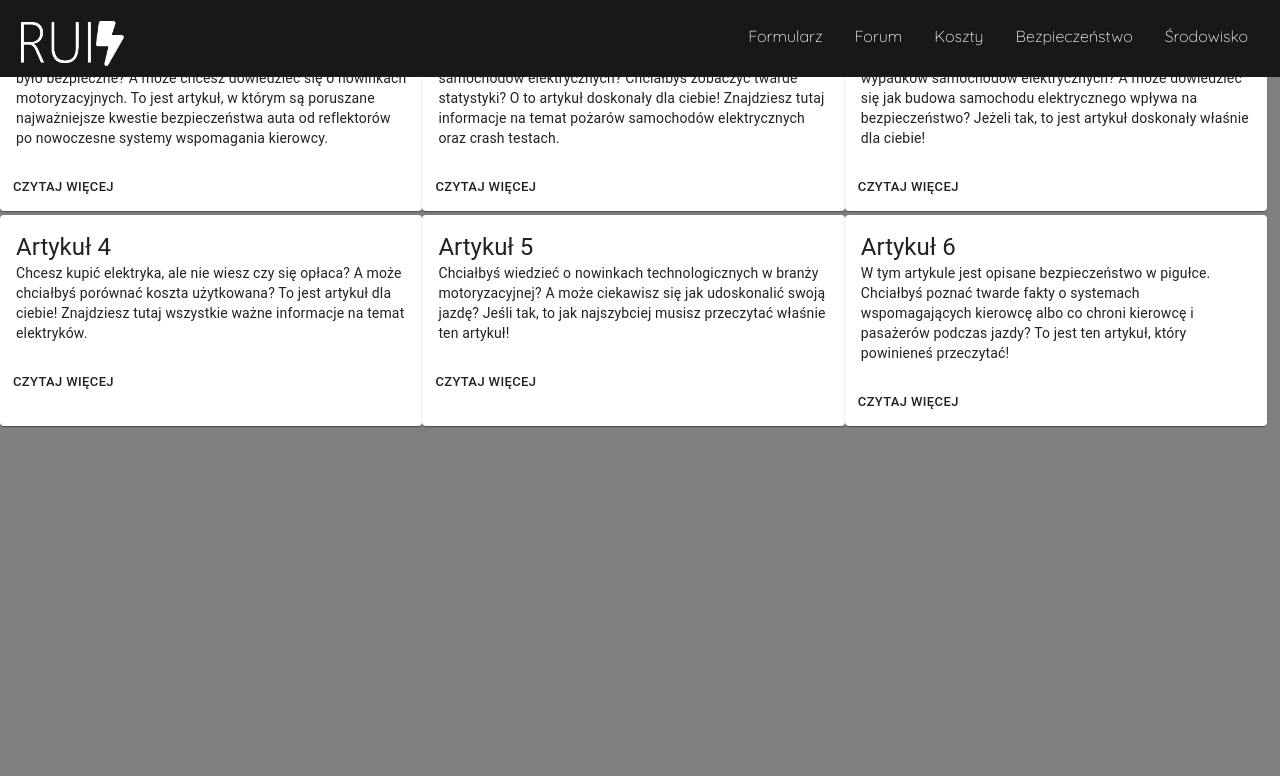
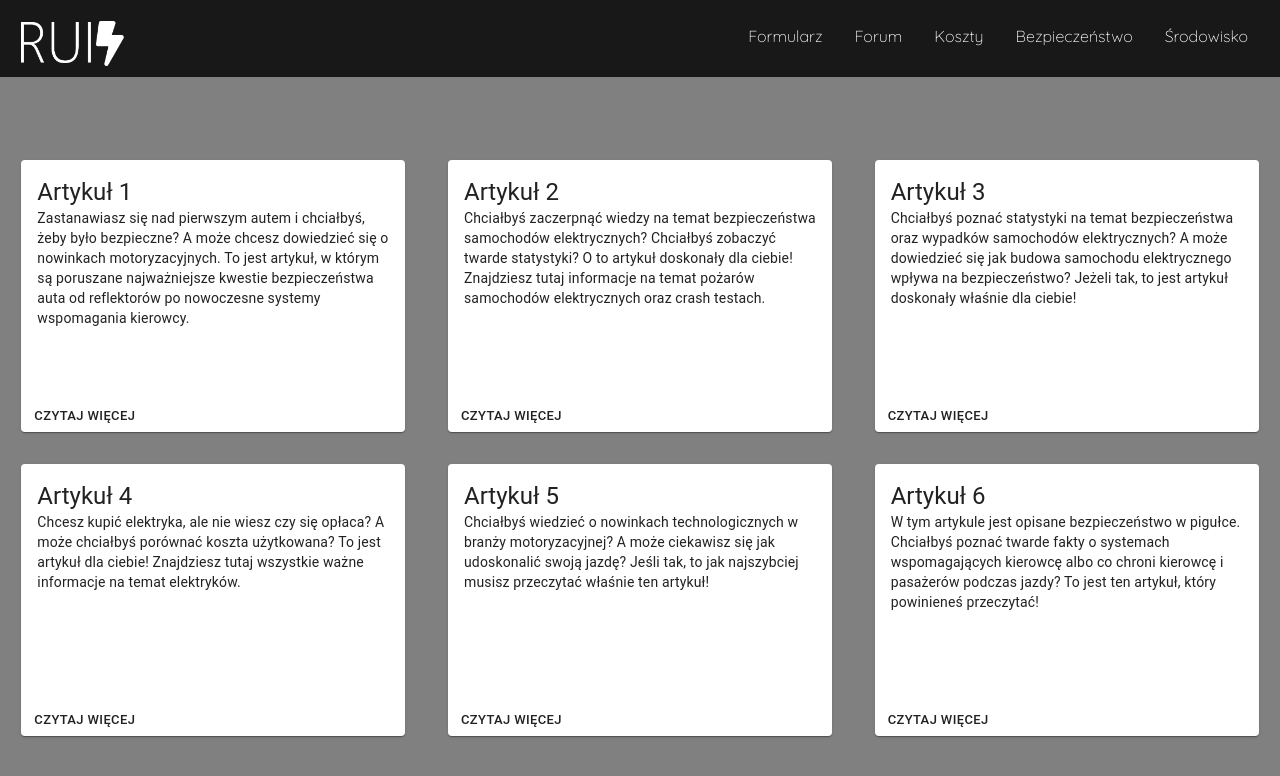
Before and after one commit to Just-Simon-Dev/hackaton, a React (Create React App) app: page /bezpieczenstwo in a window 1280 px wide. Shown: the top 776 px of the page. Built offline with nearby package versions, Linux system fonts and the light colour scheme.

Commit message:
styl do kart

```diff
--- a/src/components/Safety.js
+++ b/src/components/Safety.js
@@ -8,14 +8,6 @@ import Typography from '@material-ui/core/Typography'
 
 export default function Safety() {
 
-    const useStyles = makeStyles({
-        root: {
-            width: "33%",
-            height: "211px",
-            display: "inline-block",
-        },
-    });
-
     const context = [
         { name: "Artykuł 1", link: "http://skoda-safety.wp.pl/artykul/czy-male-i-nowoczesne-auta-sa-bezpieczniejsze-niz-wieksze-i-starsze", context: "Zastanawiasz się nad pierwszym autem i chciałbyś, żeby było bezpieczne? A może chcesz dowiedzieć się o nowinkach motoryzacyjnych. To jest artykuł, w którym są poruszane najważniejsze kwestie bezpieczeństwa auta od reflektorów po nowoczesne systemy wspomagania kierowcy."},
         { name: "Artykuł 2", link: "https://forsal.pl/artykuly/1430650,impact-czy-samochody-elektryczne-sa-bezpieczniejsze-od-samochodow-spalinowych.html", context: "Chciałbyś zaczerpnąć wiedzy na  temat bezpieczeństwa samochodów elektrycznych? Chciałbyś zobaczyć twarde statystyki? O to artykuł doskonały dla ciebie! Znajdziesz tutaj informacje na temat pożarów samochodów elektrycznych oraz crash testach." },
@@ -24,12 +16,11 @@ export default function Safety() {
         { name: "Artykuł 5", link: "https://www.autoexpert.pl/artykuly/wplyw-nowych-technologii-na-bezpieczenstwo-jazdy-samochodow", context: "Chciałbyś wiedzieć o nowinkach technologicznych w branży motoryzacyjnej? A może ciekawisz się jak udoskonalić swoją jazdę? Jeśli tak, to jak najszybciej musisz przeczytać właśnie ten artykuł!" },
         { name: "Artykuł 6", link: "https://mojafirma.infor.pl/moto/eksploatacja-auta/porady-uzytkowe/697553,Co-w-samochodzie-odpowiada-za-bezpieczenstwo-pasazerow.html", context: "W tym artykule jest opisane bezpieczeństwo w pigułce. Chciałbyś poznać twarde fakty o systemach wspomagających kierowcę albo co chroni kierowcę i pasażerów podczas jazdy? To jest ten artykuł, który powinieneś przeczytać!" },
     ]
-    const classes = useStyles();
     return (
         <div className="safety-container">
             {
                 context.map((element, i) => {
-                    return <Card className={classes.root} key={i}>
+                    return <Card className='karty' key={i}  >
                         <CardContent>
                             <Typography variant="h5" component="h2">
                                 {element.name}
--- a/src/styles/style.css
+++ b/src/styles/style.css
@@ -16,6 +16,36 @@ a {
 
 ul, li {
   list-style: none;
+}
+
+#id {
+  margin-top: 5rem;
+}
+
+.safety-container {
+  display: -webkit-box;
+  display: -ms-flexbox;
+  display: flex;
+  margin-top: 20vh;
+  width: 100%;
+  -ms-flex-wrap: wrap;
+      flex-wrap: wrap;
+  -ms-flex-pack: distribute;
+      justify-content: space-around;
+  height: calc(100% - 5rem);
+}
+
+.safety-container .karty {
+  width: 30%;
+  margin-bottom: 2rem;
+  min-width: 16rem;
+  position: relative;
+  height: 17rem;
+}
+
+.safety-container .karty button {
+  position: absolute;
+  bottom: 0;
 }
 
 .menu {
@@ -56,6 +86,8 @@ ul, li {
   z-index: -1;
   -webkit-animation-fill-mode: forwards;
           animation-fill-mode: forwards;
+  -webkit-animation-duration: 1s;
+          animation-duration: 1s;
 }
 
 .menu .smol-menu .sect {
@@ -212,21 +244,23 @@ ul, li {
   }
 }
 
-@keyframes wejscie {
+@-webkit-keyframes poka {
   0% {
-    margin-left: 100vw;
+    opacity: 0;
+    z-index: 12;
   }
   100% {
-    margin-left: 0;
+    opacity: 1;
   }
 }
 
-@keyframes wyjscie {
+@keyframes poka {
   0% {
-    margin-left: 0;
+    opacity: 0;
+    z-index: 12;
   }
   100% {
-    margin-left: 100vw;
+    opacity: 1;
   }
 }
 /*# sourceMappingURL=style.css.map */
--- a/src/styles/style.scss
+++ b/src/styles/style.scss
@@ -16,6 +16,26 @@ a{
 ul, li{
     list-style: none;
 }
-
+#id{
+    margin-top: 5rem
+}
+.safety-container{
+    display: flex;
+    margin-top: 20vh;
+    width: 100%;
+    flex-wrap: wrap;
+    justify-content: space-around;
+    height: calc(100% - 5rem);
+    .karty{
+        width: 30%;
+        margin-bottom: 2rem;
+        min-width: 16rem;
+        position: relative;
+        height: 17rem;
+        button{
+            position: absolute;
+            bottom: 0;
+        }
+    }
+}
 @import './menu.scss';
-@import './animations.scss';
```
Also changed, not shown: 1 other file (tests, documents, lock files or other folders).
